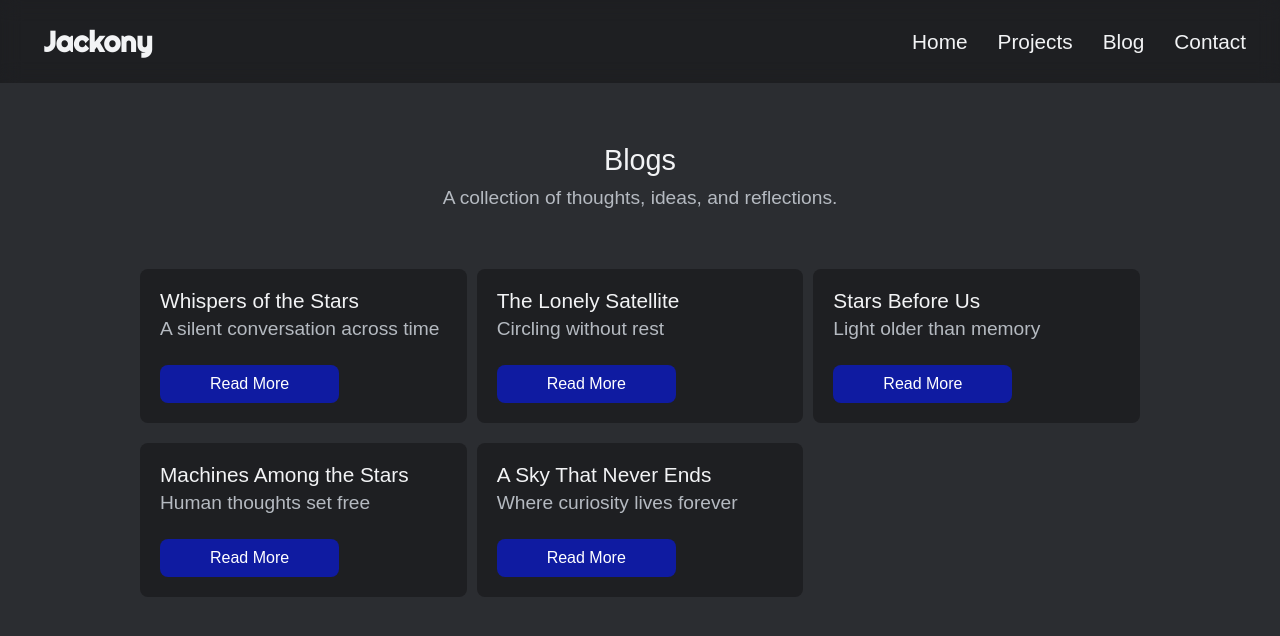
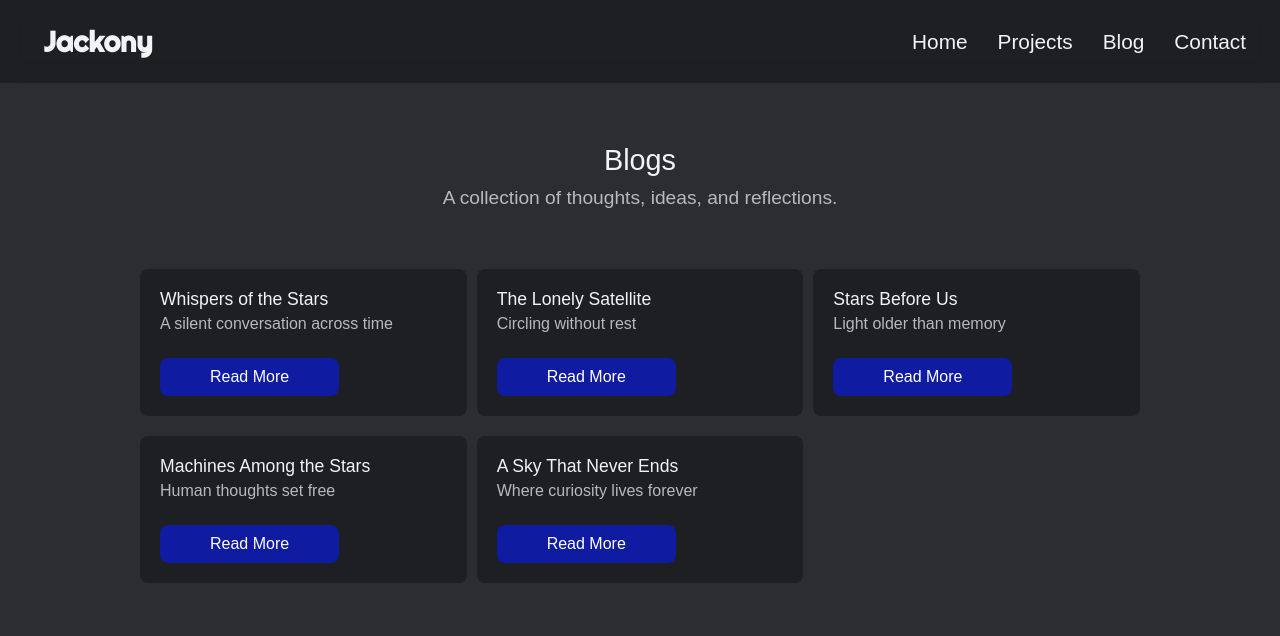
Before and after one commit to dariusjackony/portfolio, a React (Vite) app: page /BlogData in a window 1280 px wide. Shown: the top 636 px of the page. Built offline with nearby package versions, Linux system fonts and the light colour scheme; a web font is replaced by a local one.

Commit message:
Update..

```diff
--- a/src/components/Blog/BlogData.css
+++ b/src/components/Blog/BlogData.css
@@ -30,12 +30,12 @@
 }
 .card-title {
     color: var(--text-main);
-    font-size: 1.3rem;
+    font-size: 1.1rem;
 }
 .card-subtitle {
     color: var(--text-muted);
     margin-top: 5px;
-    font-size: 1.2rem;
+    font-size: 1rem;
 }
 .read-btn {
     margin-top: 25px;
```
